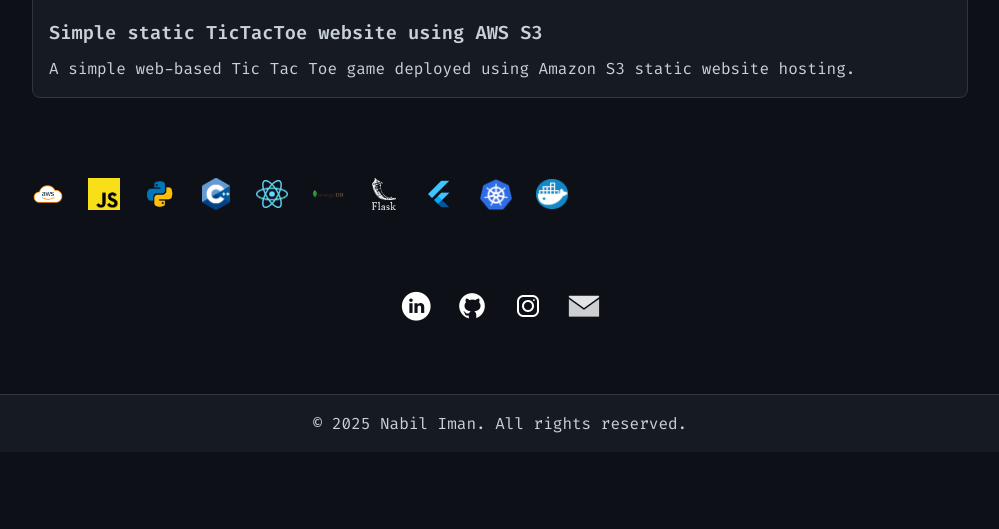
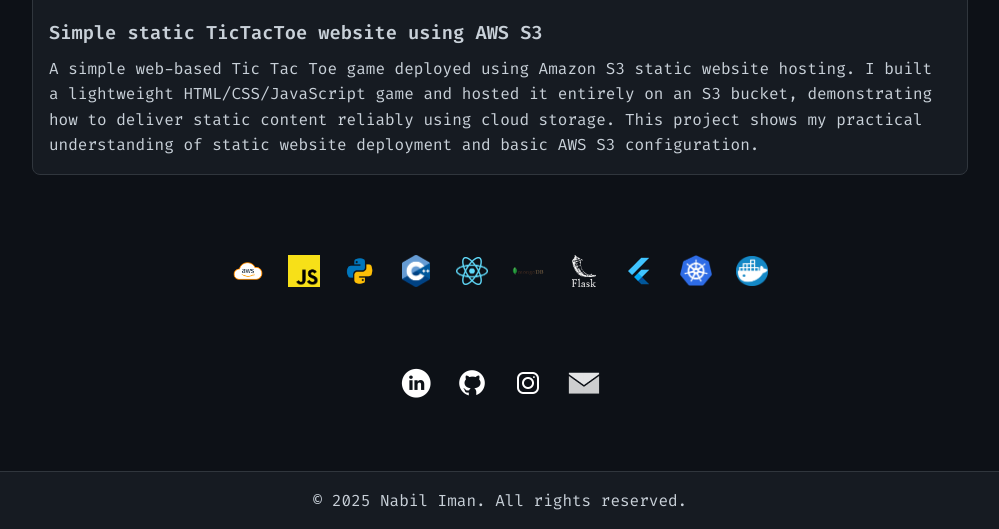
Before and after one commit to nblimn/nblimn.github.io, a plain HTML site: page index.html in a window 1280 px wide. Shown: the part 1517-2046 px from the top of the page, without its empty margins (140-1139 px from the left). Before the commit the page ends 1969 px from the top, so only its background shows below. Drawn offline with Linux system fonts and the light colour scheme.

Commit message:
Update index.html

```diff
--- a/index.html
+++ b/index.html
@@ -95,12 +95,10 @@
     .certifications::-webkit-scrollbar {
       height: 8px;
     }
-
     .certifications::-webkit-scrollbar-thumb {
       background: var(--primary-color);
       border-radius: 4px;
     }
-
     .certifications::-webkit-scrollbar-track {
       background: var(--border-color);
     }
@@ -149,24 +147,29 @@
       margin-bottom: 0.5rem;
     }
 
-    /* Technologies Section - scrollable & small icons */
+    /* Technologies Section - scrollable & centered */
     .technologies {
       display: flex;
       flex-wrap: nowrap;
       overflow-x: auto;
       gap: 1.5rem;
       padding: 1rem 0;
+      justify-content: center;
+    }
+
+    .technologies::before,
+    .technologies::after {
+      content: '';
+      flex: 0 0 1rem; /* Padding on edges */
     }
 
     .technologies::-webkit-scrollbar {
       height: 6px;
     }
-
     .technologies::-webkit-scrollbar-thumb {
       background: var(--primary-color);
       border-radius: 4px;
     }
-
     .technologies::-webkit-scrollbar-track {
       background: var(--border-color);
     }
@@ -174,7 +177,6 @@
     .tech-item {
       flex: 0 0 auto;
       display: flex;
-      flex-direction: column;
       align-items: center;
     }
 
@@ -255,12 +257,12 @@
         <div class="project">
           <img src="project1.gif" alt="TicTacToe Project">
           <h3>Simple static TicTacToe website using AWS S3</h3>
-          <p>A simple web-based Tic Tac Toe game deployed using Amazon S3 static website hosting.</p>
+          <p>A simple web-based Tic Tac Toe game deployed using Amazon S3 static website hosting. I built a lightweight HTML/CSS/JavaScript game and hosted it entirely on an S3 bucket, demonstrating how to deliver static content reliably using cloud storage. This project shows my practical understanding of static website deployment and basic AWS S3 configuration.</p>
         </div>
       </div>
     </section>
 
-    <!-- Technologies Section (Below Projects) -->
+    <!-- Technologies Section below Projects -->
     <section id="technologies" class="section">
       <div class="technologies">
         <div class="tech-item"><img src="aws-logo.png" alt="AWS"></div>
```
